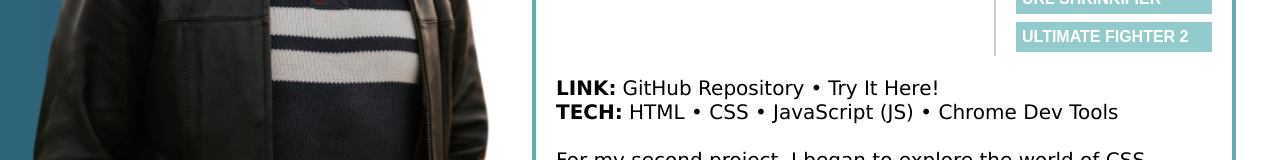
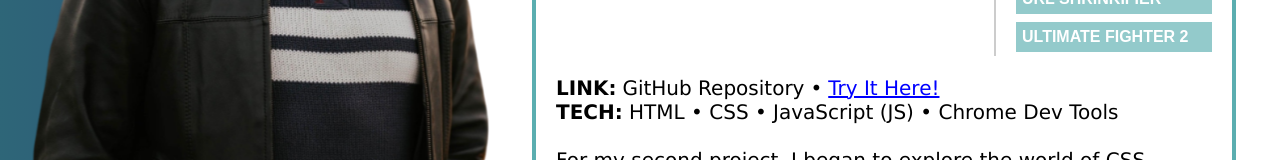
Before and after one commit to santimariani/portfolio, a React (Vite) app: page /projects in a window 1280 px wide. Both pictures are taken after a click on the button "MAGIC 8-BALL". Shown: the part 370-530 px from the top of the page. Built offline with nearby package versions, Linux system fonts and the light colour scheme.

Commit message:
trying underline for project urls in projects section

```diff
--- a/src/ProjectComments/MagicEightAbout.jsx
+++ b/src/ProjectComments/MagicEightAbout.jsx
@@ -15,6 +15,11 @@ const MagicEightAbout = () => {
           href="https://santimariani.github.io/magic_ball/"
           className="navLink"
           target="_blank"
+          style={{
+            color: "blue",
+            textDecoration: "underline",
+            cursor: "pointer",
+          }}
         >
           Try It Here!
         </a>
```
